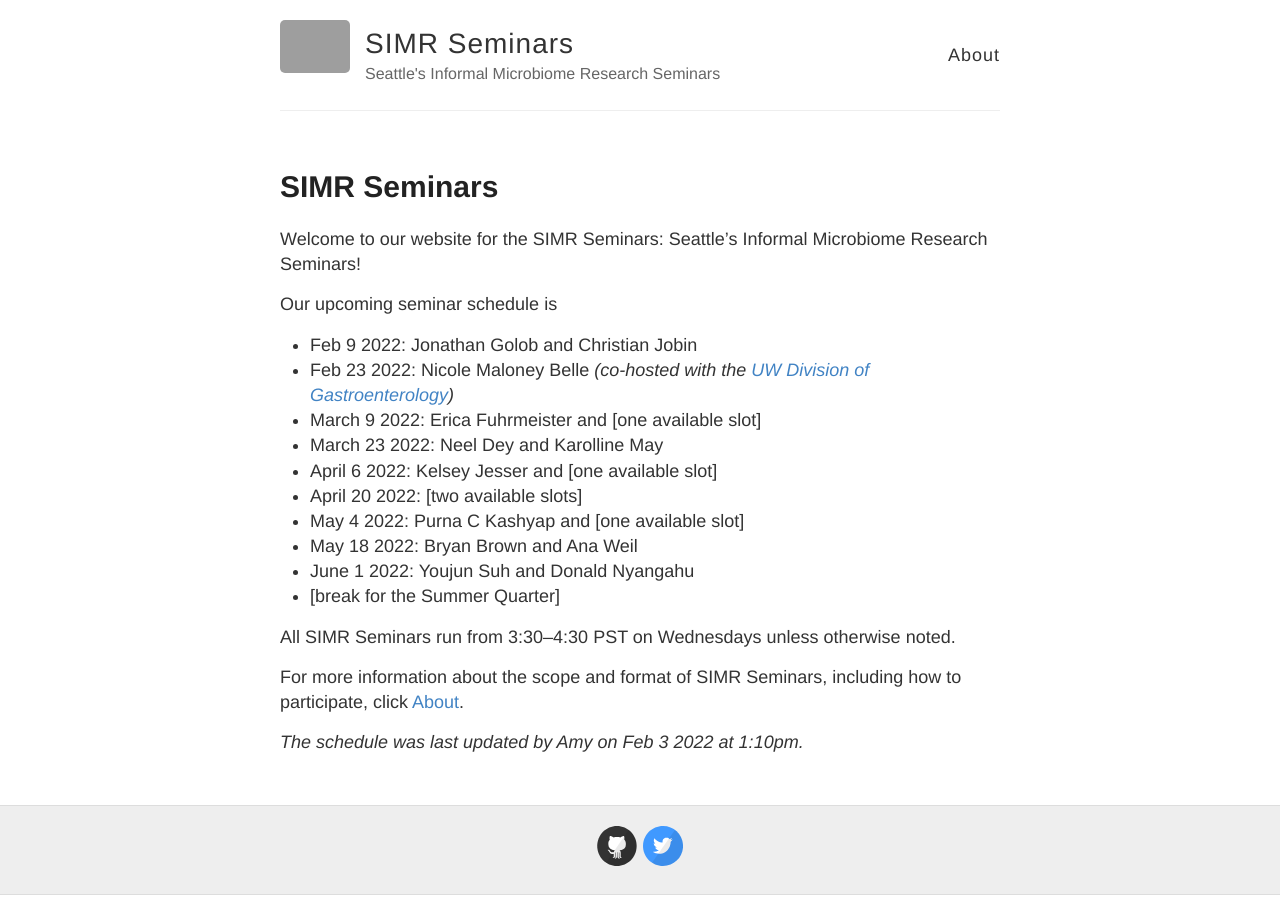
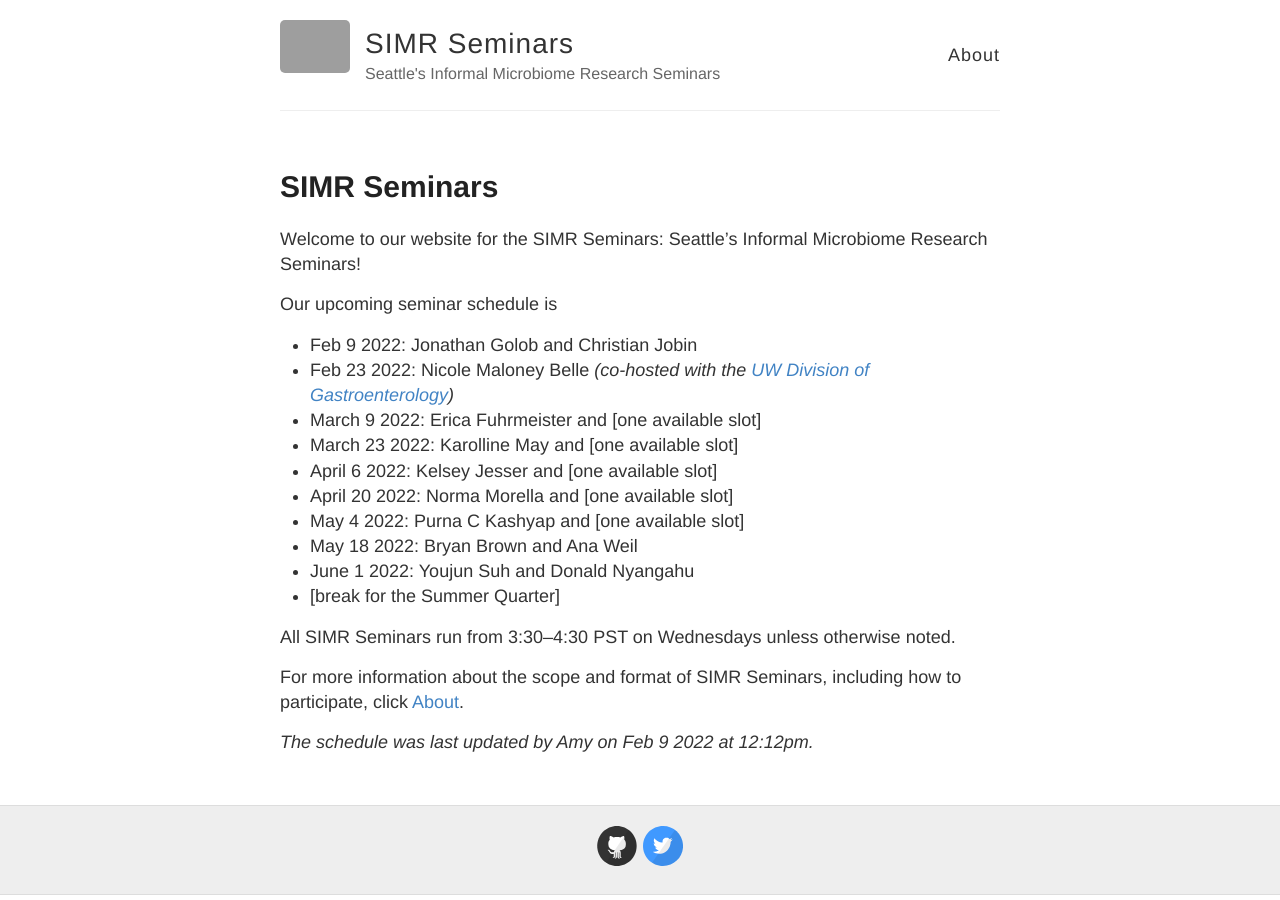
Before and after one commit to SIMR-seminars/SIMR-seminars.github.io, a Jekyll site: the page built from _posts/2021-12-7-SIMR-Seminars.md, in a window 1280 px wide. Built offline with Jekyll 4.4.1, drawn with Linux system fonts in a browser that asks for light colours; grey boxes are pictures that could not be loaded.

Commit message:
update schedule

```diff
--- a/_posts/2021-12-7-SIMR-Seminars.md
+++ b/_posts/2021-12-7-SIMR-Seminars.md
@@ -10,9 +10,9 @@ Our upcoming seminar schedule is
 - Feb 9 2022: Jonathan Golob and Christian Jobin
 - Feb 23 2022: Nicole Maloney Belle *(co-hosted with the [UW Division of Gastroenterology](https://gastro.uw.edu/))*
 - March 9 2022:  Erica Fuhrmeister and [one available slot]
-- March 23 2022: Neel Dey and Karolline May
+- March 23 2022: Karolline May and [one available slot]
 - April 6 2022: Kelsey Jesser and [one available slot]
-- April 20 2022: [two available slots]
+- April 20 2022: Norma Morella and [one available slot]
 - May 4 2022: Purna C Kashyap and [one available slot]
 - May 18 2022: Bryan Brown and Ana Weil
 - June 1 2022: Youjun Suh and Donald Nyangahu
@@ -22,4 +22,4 @@ All SIMR Seminars run from 3:30--4:30 PST on Wednesdays unless otherwise noted.
 
 For more information about the scope and format of SIMR Seminars, including how to participate, click [About](https://simr-seminars.github.io/about/).
 
-*The schedule was last updated by Amy on Feb 3 2022 at 1:10pm.*
+*The schedule was last updated by Amy on Feb 9 2022 at 12:12pm.*
```
